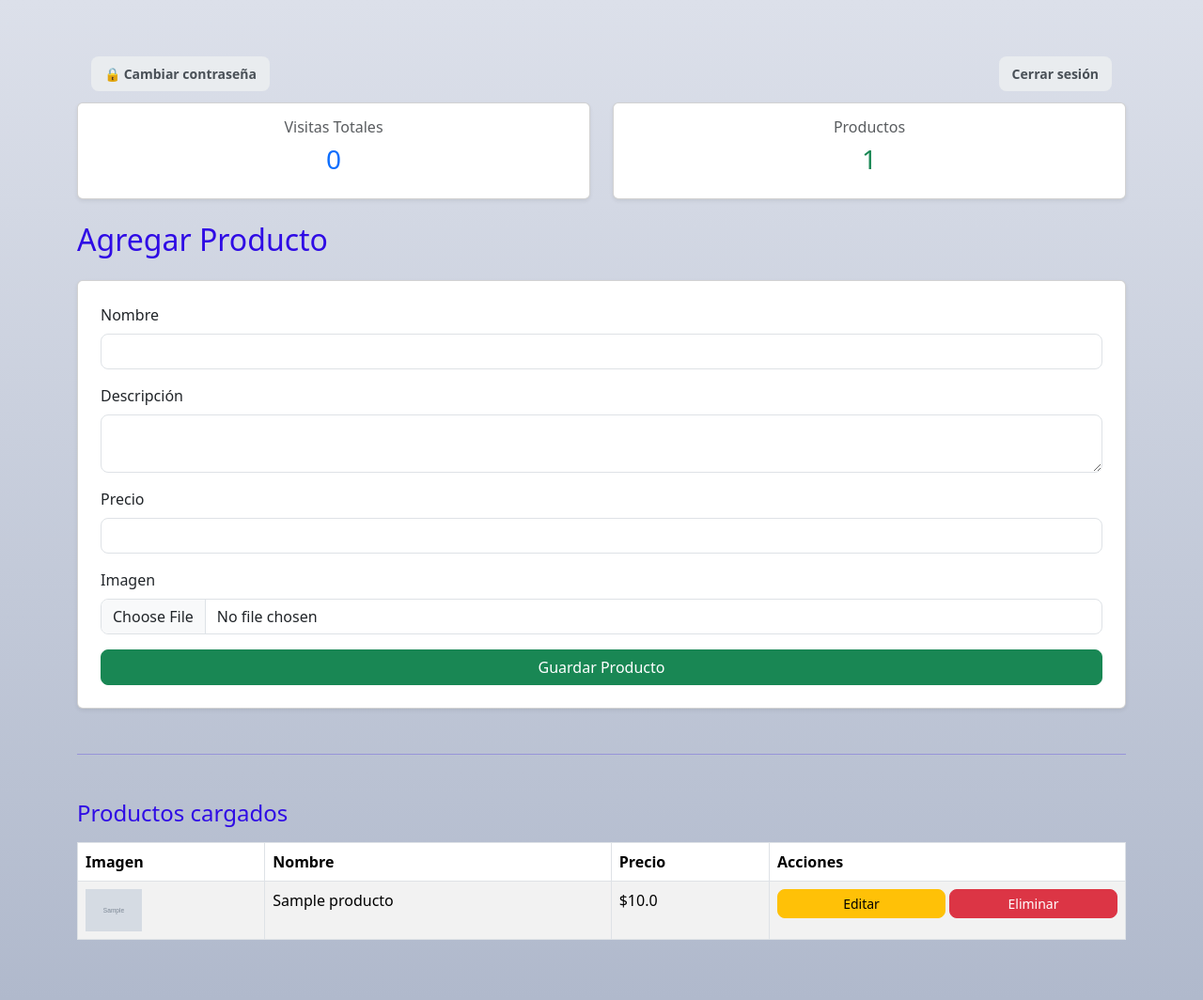
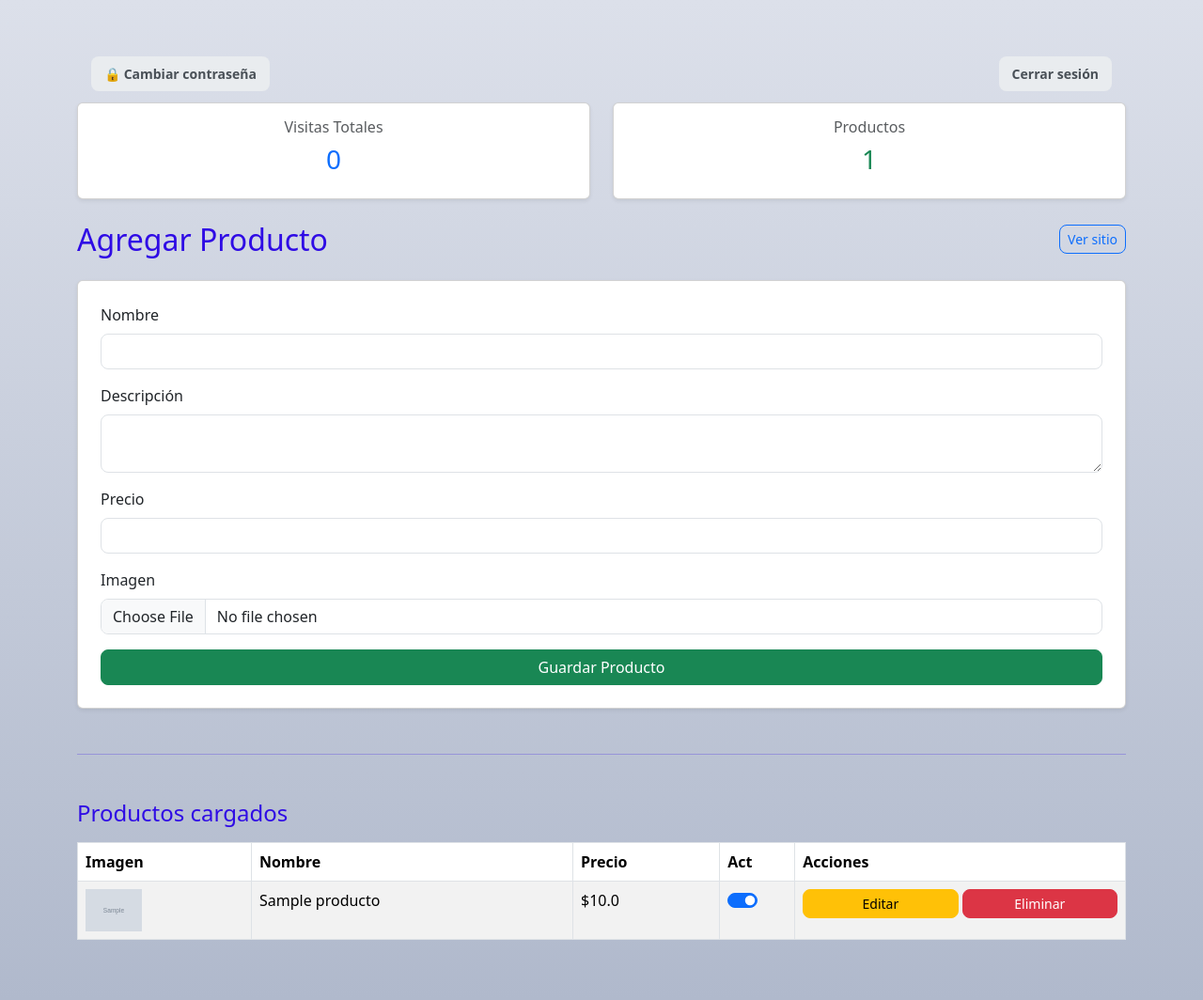
Before and after one commit to betosuarez888/catalogo-web, a Flask app: page /admin in a window 1280 px wide. Shown: the whole page at 94% size. Run offline with Flask 3, Linux system fonts and the light colour scheme; the visitor is signed in with stand-in values (Sample User, id 1); tables that the repository leaves empty hold one stand-in row (values such as "Sample post"); grey boxes marked "Sample" are stand-in pictures.

Commit message:
Mejoras seguridad sesión, toggle activo, mejoras admin

```diff
--- a/app.py
+++ b/app.py
@@ -130,12 +130,16 @@ def index():
 
     visita = Visita.query.first()
 
-    if visita:
+    if not visita:
+        visita = Visita(total=0)
+        db.session.add(visita)
+        db.session.commit()
+
+    if not session.get("user_id"):
         visita.total += 1
         db.session.commit()
-        total_visitas = visita.total
-    else:
-        total_visitas = 0
+
+    total_visitas = visita.total
 
     return render_template(
         "index.html",
@@ -344,6 +348,21 @@ def cambiar_password():
 
     return render_template("cambiar_password.html")
 
+#cambiar estado de los productos
+@app.route("/producto/<int:id>/toggle", methods=["POST"])
+def toggle_producto(id):
+
+
+    if not session.get("user_id"):
+        return redirect(url_for("login"))
+
+    producto = Producto.query.get_or_404(id)
+
+    producto.activo = not producto.activo
+    db.session.commit()
+
+    return "", 204
+
 
 @app.template_filter("pesos")
 def formato_pesos(valor):
--- a/templates/admin.html
+++ b/templates/admin.html
@@ -59,7 +59,13 @@
             </div>
 
         </div>
-        <h2 class="mb-4">Agregar Producto</h2>
+        <div class="d-flex justify-content-between align-items-center mb-4">
+            <h2 class="mb-0">Agregar Producto</h2>
+
+            <a href="{{ url_for('index') }}"  class="btn btn-outline-primary btn-sm">
+                Ver sitio
+            </a>
+        </div>
 
 
         <form method="POST" enctype="multipart/form-data" class="card p-4 shadow-sm">
@@ -100,6 +106,7 @@
                     <th>Imagen</th>
                     <th>Nombre</th>
                     <th>Precio</th>
+                    <th style="width:80px">Act</th>
                     <th>Acciones</th>
                 </tr>
             </thead>
@@ -116,6 +123,17 @@
                     </td>
                     <td>{{ producto.nombre }}</td>
                     <td>${{ producto.precio }}</td>
+
+                    <td class="text-center">
+                        <div class="form-check form-switch m-0">
+                            <input class="form-check-input toggle-activo" type="checkbox" data-id="{{ producto.id }}" {%
+                                if producto.activo %}checked{% endif %}>
+                        </div>
+                    </td>
+
+
+
+
                     <td>
                         <div class="d-flex flex-column flex-md-row gap-1">
 
@@ -150,6 +168,18 @@
         }, 3000);
     </script>
 
+    <script>
+        document.querySelectorAll(".toggle-activo").forEach(toggle => {
+            toggle.addEventListener("change", function () {
+                const id = this.dataset.id;
+
+                fetch(`/producto/${id}/toggle`, {
+                    method: "POST"
+                });
+            });
+        });
+    </script>
+
 
 </body>
 
```
Also changed, not shown: templates/index.html (+10 -0 lines).
